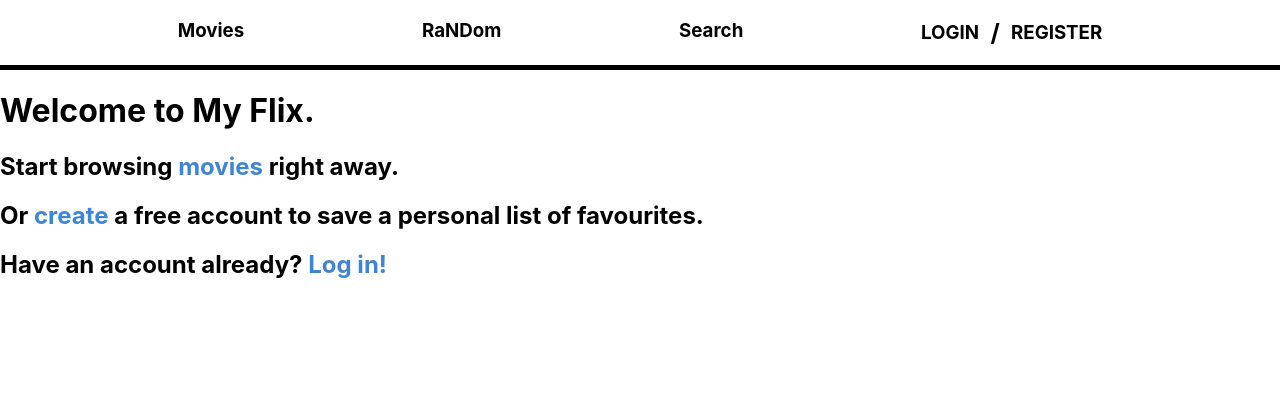
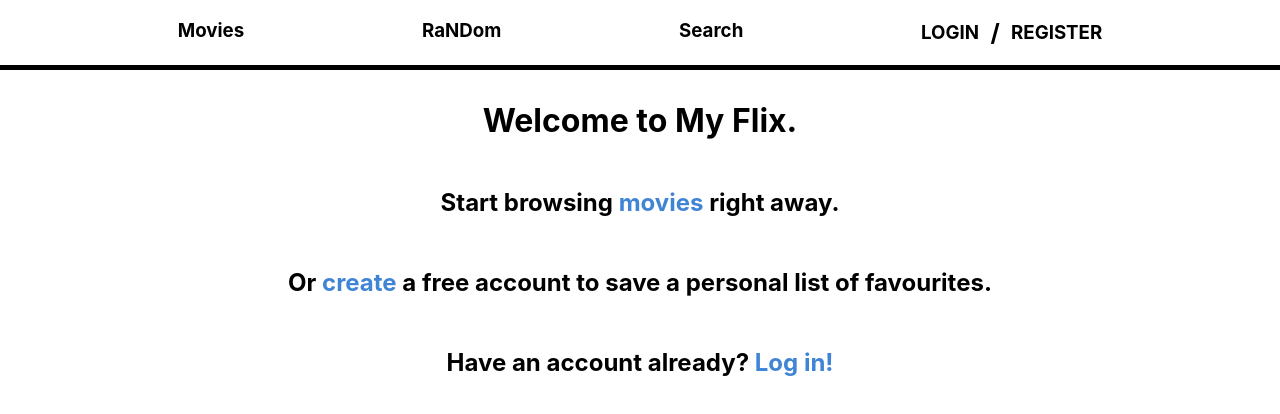
Before and after one commit to alexbujenita/flix-nextjs, a Next.js app: page / in a window 1280 px wide. Shown: the top 414 px of the page. Built offline with nearby package versions, Linux system fonts and the light colour scheme.

Commit message:
minor homepage style

```diff
--- a/src/styles/Home.module.scss
+++ b/src/styles/Home.module.scss
@@ -3,3 +3,8 @@
 .homepageLink {
   color: $link-colour-1;
 }
+
+.main {
+  text-align: center;
+  line-height: 60px;
+}
```
